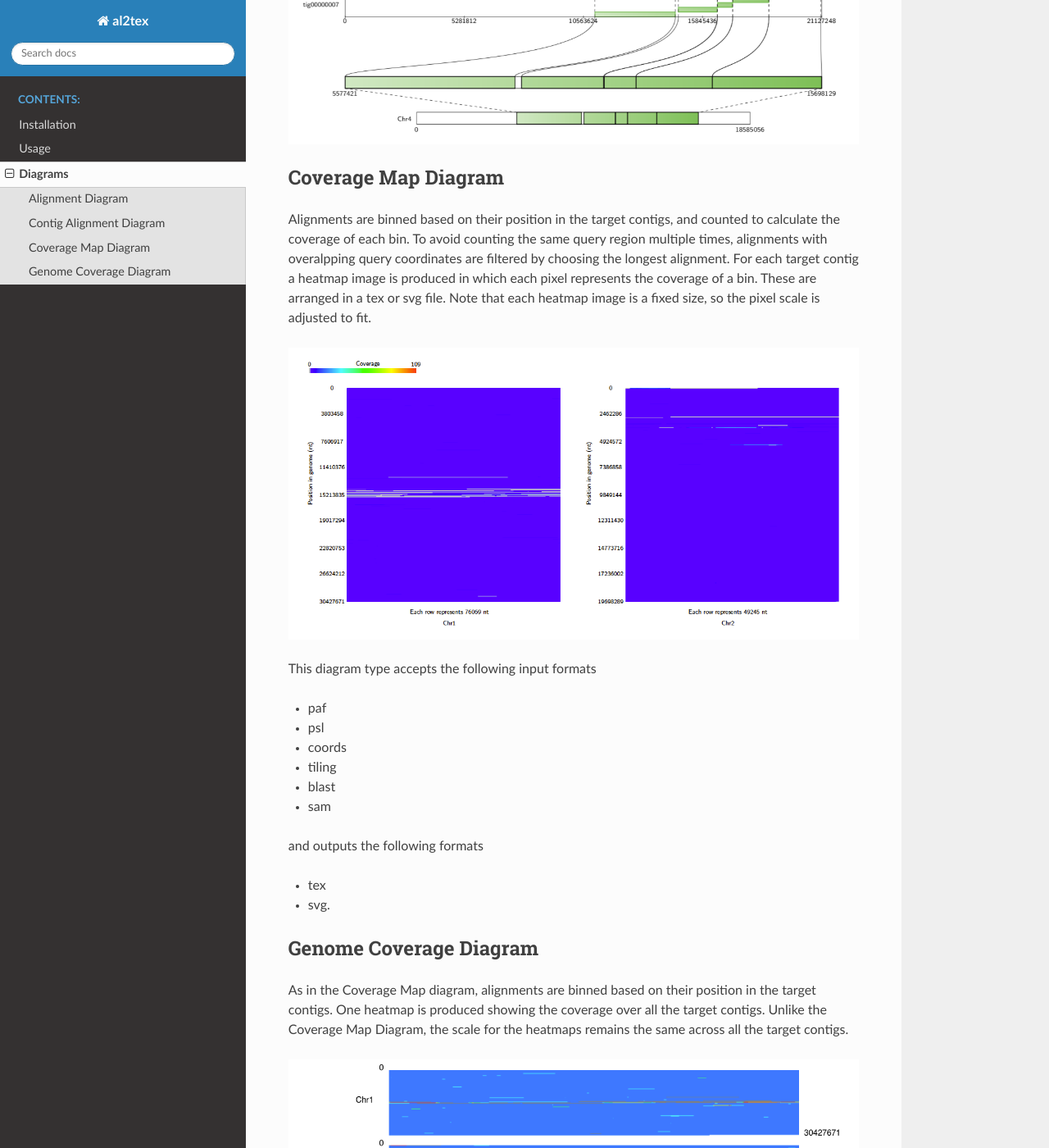
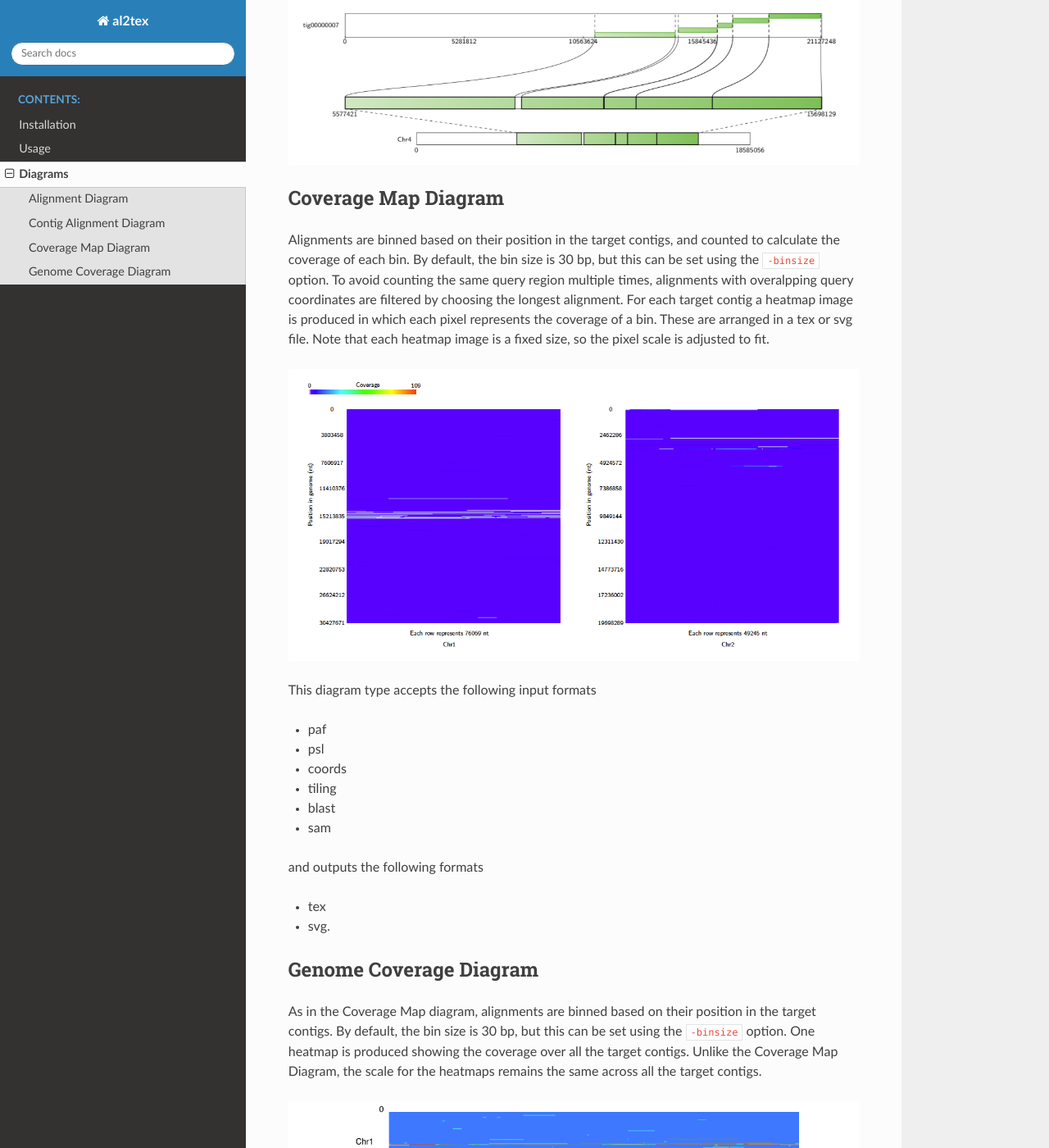
Before and after one commit to richardmleggett/al2tex, a Sphinx documentation site: the page built from docs/usage/diagrams.rst, in a window 1280 px wide and 1400 px high, scrolled down 2079 px. Shown: the whole window at 82% size. Built offline with Sphinx 7.4.7 and the Read the Docs theme 2.0.0, drawn with Linux system fonts in a browser that asks for light colours; some of the changed text lies outside the part shown.

Commit message:
Docs update

```diff
--- a/docs/usage/diagrams.rst
+++ b/docs/usage/diagrams.rst
@@ -26,7 +26,7 @@
 Contig Alignment Diagram
 ------------------------
 
-For each query contig, the Contig Alignment Diagram draws a rectangle representing the query, containing the most prominent alignments to the reference contigs. These alignments are colour coded by target contig, and shaded to give an indication of the position in the target, and the orientation of the alignment.
+For each query contig, the Contig Alignment Diagram draws a rectangle representing the query, containing the most prominent alignments to the reference contigs. These alignments are colour coded by target contig, and shaded to give an indication of the position in the target, and the orientation of the alignment. If the ``-filter`` option is not used, only the longest 20 alignments are drawn for each query contig.
 
 .. image:: images/contig_alignment_example.png
 
@@ -50,7 +50,7 @@
 Coverage Map Diagram
 --------------------
 
-Alignments are binned based on their position in the target contigs, and counted to calculate the coverage of each bin. To avoid counting the same query region multiple times, alignments with overalpping query coordinates are filtered by choosing the longest alignment. For each target contig a heatmap image is produced in which each pixel represents the coverage of a bin. These are arranged in a tex or svg file. Note that each heatmap image is a fixed size, so the pixel scale is adjusted to fit.
+Alignments are binned based on their position in the target contigs, and counted to calculate the coverage of each bin. By default, the bin size is 30 bp, but this can be set using the ``-binsize`` option. To avoid counting the same query region multiple times, alignments with overalpping query coordinates are filtered by choosing the longest alignment. For each target contig a heatmap image is produced in which each pixel represents the coverage of a bin. These are arranged in a tex or svg file. Note that each heatmap image is a fixed size, so the pixel scale is adjusted to fit.
 
 .. image:: images/coverage_map_example.png
 
@@ -71,7 +71,7 @@
 Genome Coverage Diagram
 -----------------------
 
-As in the Coverage Map diagram, alignments are binned based on their position in the target contigs. One heatmap is produced showing the coverage over all the target contigs. Unlike the Coverage Map Diagram, the scale for the heatmaps remains the same across all the target contigs.
+As in the Coverage Map diagram, alignments are binned based on their position in the target contigs. By default, the bin size is 30 bp, but this can be set using the ``-binsize`` option. One heatmap is produced showing the coverage over all the target contigs. Unlike the Coverage Map Diagram, the scale for the heatmaps remains the same across all the target contigs.
 
 .. image:: images/genome_coverage_example.png
 
--- a/docs/usage/usage.rst
+++ b/docs/usage/usage.rst
@@ -73,8 +73,8 @@
 Filtering
 ----------
 
-The user can filter alignments using the ``-filter`` option. This will cause alvis to ignore all alignments with length less than 0.5% of the reference contig size. (Note, this option is currently only used by the alignment diagram.)
+The user can filter alignments using the ``-filter`` option. This will cause alvis to ignore all alignments with length less than ``-minAlignmentProp``% of the reference contig size (set to 0.5% by default). Note that this option is currently only used by the alignment diagram and the contig alignment diagram.
 
-When using the ``-chimera`` option, alvis will display only those alignments that it thinks could be a chimera.
+When using the ``-chimera`` option in conjunction with the contig alignment diagram, alvis will display only those alignments that it thinks could be a chimera.
 
 .. image:: images/chimera_example.png
```
